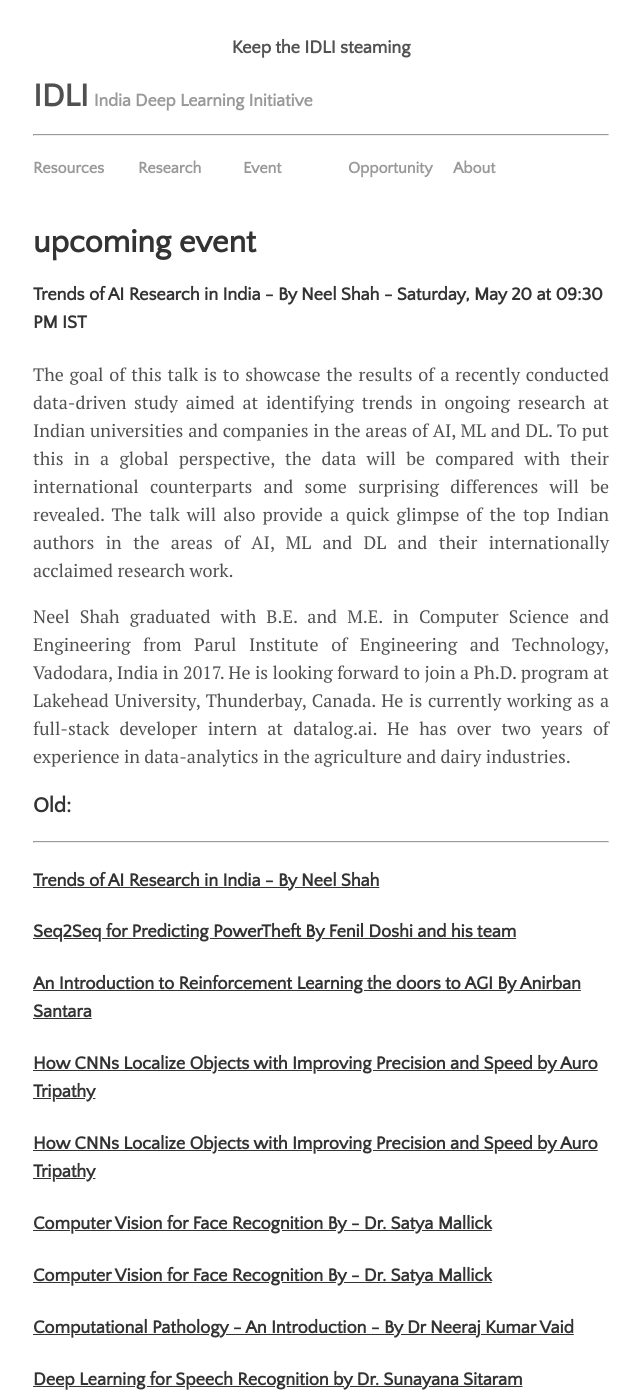
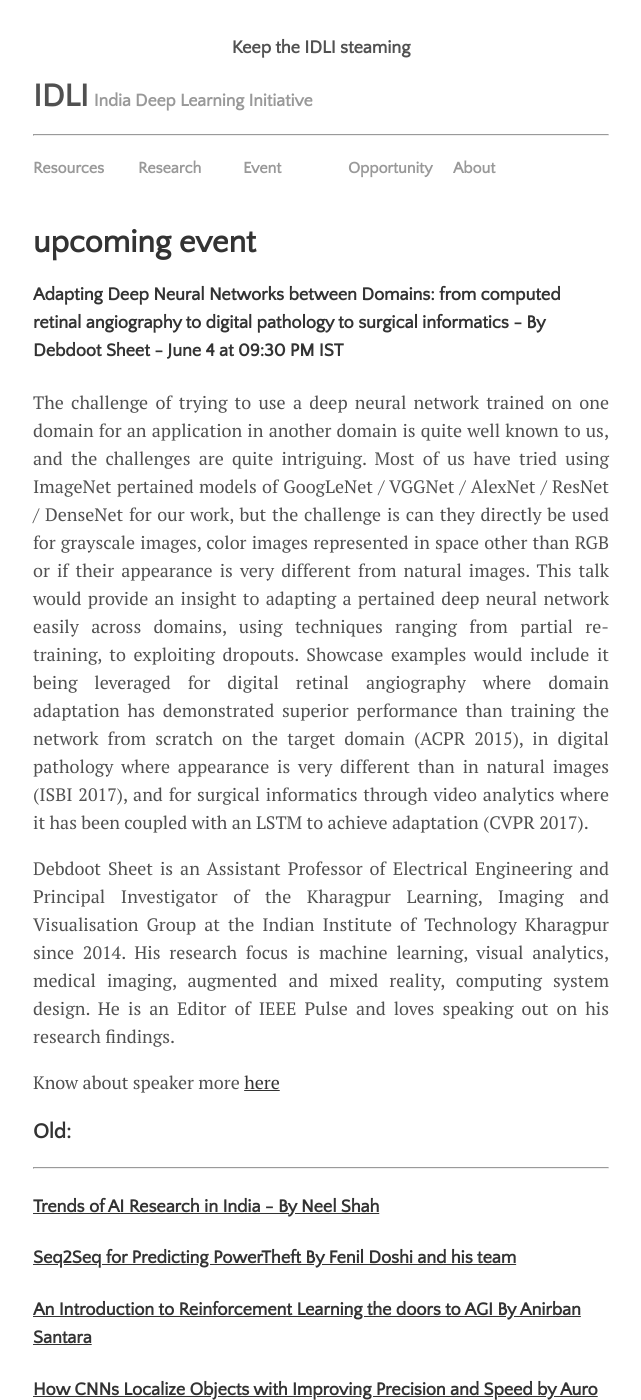
Before and after one commit to IndiaDeepLearningInitiative-IDLI/IndiaDeepLearningInitiative-IDLI.github.io, a Jekyll site: the page built from _upcomming/2017-02-22-Upcomming events.md, in a window 1280 px wide and 1400 px high. Shown: the whole window, without its empty margins (319-960 px from the left). Built offline with Jekyll 4.4.1, drawn with Linux system fonts in a browser that asks for light colours; nearby versions of some CDN libraries; comment, search, counter and statistics services are not loaded.

Commit message:
upcoming session

```diff
--- a/_upcomming/2017-02-22-Upcomming events.md
+++ b/_upcomming/2017-02-22-Upcomming events.md
@@ -3,15 +3,17 @@ layout: post
 title: upcoming event
 ---
 
-#### Trends of AI Research in India - By Neel Shah - Saturday, May 20 at 09:30 PM IST
+#### Adapting Deep Neural Networks between Domains: from computed retinal angiography to digital pathology to surgical informatics - By Debdoot Sheet - June 4 at 09:30 PM IST
 
 
-<p style="text-align: justify;">The goal of this talk is to showcase the results of a recently conducted data-driven study aimed at identifying trends in ongoing research at Indian universities and companies in the areas of AI, ML and DL. To put this in a global perspective, the data will be compared with their international counterparts and some surprising differences will be revealed. The talk will also provide a quick glimpse of the top Indian authors in the areas of AI, ML and DL and their internationally acclaimed research work.
+<p style="text-align: justify;">The challenge of trying to use a deep neural network trained on one domain for an application in another domain is quite well known to us, and the challenges are quite intriguing. Most of us have tried using ImageNet pertained models of GoogLeNet / VGGNet / AlexNet / ResNet / DenseNet for our work, but the challenge is can they directly be used for grayscale images, color images represented in space other than RGB or if their appearance is very different from natural images. This talk would provide an insight to adapting a pertained deep neural network easily across domains, using techniques ranging from partial re-training, to exploiting dropouts. Showcase examples would include it being leveraged for digital retinal angiography where domain adaptation has demonstrated superior performance than training the network from scratch on the target domain (ACPR 2015), in digital pathology where appearance is very different than in natural images (ISBI 2017), and for surgical informatics through video analytics where it has been coupled with an LSTM to achieve adaptation (CVPR 2017).
 </p>
-<p style="text-align: justify;">Neel Shah graduated with B.E. and M.E. in Computer Science and Engineering from Parul Institute of Engineering and Technology, Vadodara, India in 2017. He is looking forward to join a Ph.D. program at Lakehead University, Thunderbay, Canada. He is currently working as a full-stack developer intern at datalog.ai. He has over two years of experience in data-analytics in the agriculture and dairy industries.
+<p style="text-align: justify;">Debdoot Sheet is an Assistant Professor of Electrical Engineering and Principal Investigator of the Kharagpur Learning, Imaging and Visualisation Group at the Indian Institute of Technology Kharagpur since 2014. His research focus is machine learning, visual analytics, medical imaging, augmented and mixed reality, computing system design. He is an Editor of IEEE Pulse and loves speaking out on his research findings.
 </p>
 <p style="text-align: justify;">
 </p>
+
+Know about speaker more [ here ](http://facweb.iitkgp.ernet.in/)
 
 ### Old:
 ---------------------------------------------------------------------------------------------------------------------------
```
